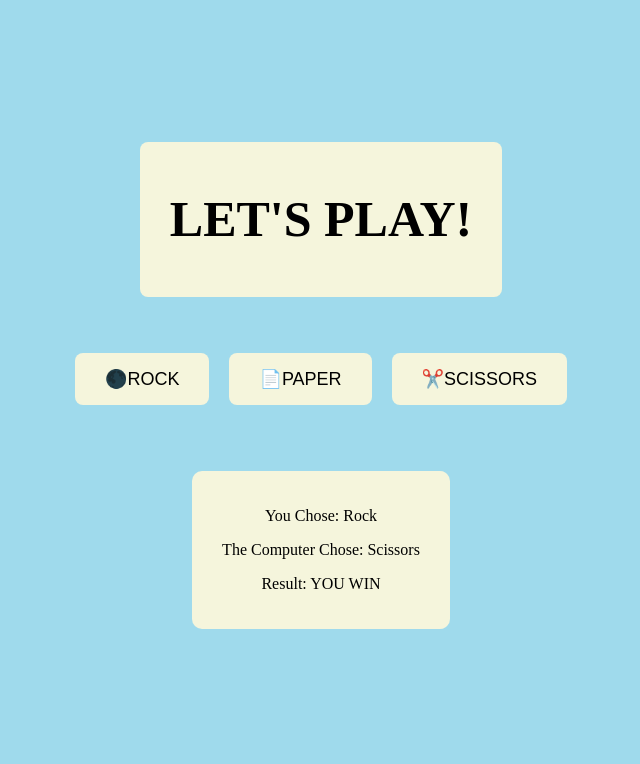
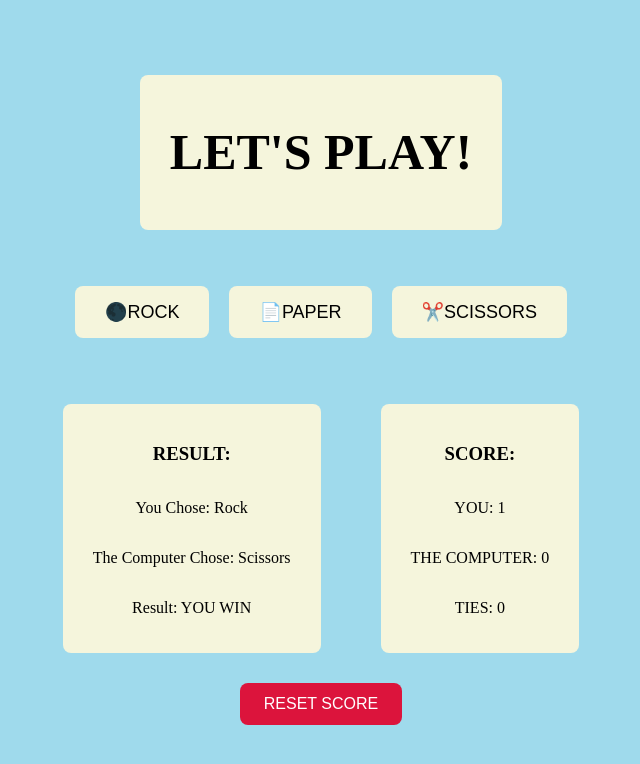
Before and after one commit to mugdhachalla/rock-paper-scissors, a plain HTML site: page index.html in a window 1280 px wide. Both pictures are taken after a click on the button "🌑ROCK". Shown: the whole page, without its empty margins (319-959 px from the left). Drawn offline with Linux system fonts and the light colour scheme.

Commit message:
Added score tracker and reset button

```diff
--- a/index.html
+++ b/index.html
@@ -7,7 +7,6 @@
   <link rel="stylesheet" href="style.css" />
 </head>
 <body>
-    <title> ROCK PAPER SCISSORS </title>
     <div id="header">
         <h1>LET'S PLAY!</h1>
     </div>
@@ -20,11 +19,23 @@
     </div>
     <br>
     <br>
-   <div id="result">
-    <p id="user_choice">You Chose: </p>
-    <p id="comp_choice">The Computer Chose: </p>
-    <p id="winner">Result: </p>
-  </div>
+    <div id="result-score">
+      <div id="result">
+        <h3>RESULT:</h3>
+        <p id="user_choice">You Chose: </p>
+        <p id="comp_choice">The Computer Chose: </p>
+        <p id="winner">Result: </p>
+      </div>
+      <br>
+      <div id="score">
+        <h3>SCORE:</h3>
+        <p id="uwin">YOU: </p>
+        <p id="compwin">THE COMPUTER: </p>
+        <p id="ties">TIES: </p>
+      </div>
+    </div>
+    <button id="reset"> RESET SCORE </button>
+
 <script src="script.js"></script>
 </body>
-<html>
+</html>
--- a/script.js
+++ b/script.js
@@ -1,16 +1,32 @@
 const rockBtn = document.getElementById("rock");
 const paperBtn = document.getElementById("paper");
 const scissorsBtn = document.getElementById("scissors");
+const resetBtn= document.getElementById("reset");
+let uwin=0;
+let compwin=0;
+let ties=0;
 let ui;
-let result;
+resetBtn.addEventListener("click", () => {
+    uwin = 0;
+    compwin = 0;
+    ties = 0;
+    document.getElementById("uwin").textContent = "YOU: 0";
+    document.getElementById("compwin").textContent = "THE COMPUTER: 0";
+    document.getElementById("ties").textContent = "TIES: 0";
+    document.getElementById("user_choice").textContent = "You Chose: ";
+    document.getElementById("comp_choice").textContent = "The Computer Chose: ";
+    document.getElementById("winner").textContent = "Result: ";
+    document.getElementById("result-score").style.display = "none";
+});
+
 rockBtn.addEventListener("click", () => {
     ui=1;
     const comp_input=Math.floor(Math.random()*3)+1;
     comp(comp_input);
     document.getElementById("user_choice").textContent="You Chose: Rock";
-    game(ui,comp_input);
-    document.getElementById("result").style.display = "block";
+    const result =game(ui,comp_input);
     document.getElementById("winner").textContent=result;
+    document.getElementById("result-score").style.display = "flex";
 
 });
 paperBtn.addEventListener("click", () =>{
@@ -18,53 +34,71 @@ paperBtn.addEventListener("click", () =>{
     const comp_input=Math.floor(Math.random()*3)+1;
     comp(comp_input);
     document.getElementById("user_choice").textContent="You Chose: Paper";
-    game(ui,comp_input);
-    document.getElementById("result").style.display = "block";
+    const result =game(ui,comp_input);
     document.getElementById("winner").textContent=result;
+    document.getElementById("result-score").style.display = "flex";
+
 });
 scissorsBtn.addEventListener("click", () =>{
     ui=3;
     const comp_input=Math.floor(Math.random()*3)+1;
     comp(comp_input);
     document.getElementById("user_choice").textContent="You Chose: Scissors";
-    game(ui,comp_input);
-    document.getElementById("result").style.display = "block";
+    const result =game(ui,comp_input);
     document.getElementById("winner").textContent=result;
+    document.getElementById("result-score").style.display = "flex";
 });
 function game(ui,comp_input){
+    let result = ""
     if(ui==1){
         if(comp_input==1){
             result="Result: TIE";
+            ties=ties+1;
         }
         else if(comp_input==2){
             result="Result: YOU LOSE";
+            compwin=compwin+1;
         }
         else{
             result="Result: YOU WIN";
+            uwin=uwin+1;
         }
+
     }
     if(ui==2){
         if(comp_input==1){
             result="Result: YOU WIN";
+            uwin=uwin+1;
         }
         else if(comp_input==2){
             result="Result: TIE";
+            ties=ties+1;
         }
         else{
             result="Result: YOU LOSE";
+            compwin=compwin+1;
         }
     }
     if(ui==3){
         if(comp_input==1){
             result="Result: YOU LOSE";
+            compwin=compwin+1;
         }
         else if(comp_input==2){
             result="Result: YOU WIN";
+            uwin=uwin+1;
         }
         else{
             result="Result: TIE";
+            ties=ties+1;
         }
+
+
     }
+    document.getElementById("uwin").textContent = "YOU: " + uwin;
+    document.getElementById("compwin").textContent = "THE COMPUTER: " + compwin;
+    document.getElementById("ties").textContent = "TIES: " + ties;
+    return result;
 }
 
 function comp(comp_input){
--- a/style.css
+++ b/style.css
@@ -30,10 +30,8 @@ body {
     background-color: pink;
 }
 #header{
-    align-items: first baseline;
     padding: 15px 30px;
     font-size: 25px;
-    cursor: pointer;
     border: none;
     border-radius: 8px;
     background-color: beige;
@@ -41,25 +39,59 @@ body {
     transition: background-color 0.3s;
 }
 #result{
-    display: none;
-    padding: 20px 30px;
-    background-color: beige;
-    border-radius: 10px;
-    font-family: 'Times New Roman', Times, serif;
-    text-align: center;
-    max-width: 400px;
-    margin: 30px auto;
-    transition: background-color 0.3s ease;
-    cursor:pointer;
+  display: flex;
+  flex-direction: column;
+  align-items: center;
+  border: none;
+  border-radius: 8px;
+  padding: 20px 30px;
+  background-color: beige;
+  font-family: 'Times New Roman', Times, serif;
+  transition: background-color 0.3s ease;
+}
+
+#score{
+  display: flex;
+  flex-direction: column;
+  align-items: center;
+  border: none;
+  border-radius: 8px;
+  padding: 20px 30px;
+  background-color: beige;
+  font-family: 'Times New Roman', Times, serif;
+  transition: background-color 0.3s ease;
+}
+
+#result-score {
+  display: none;
+  flex-direction: row;
+  gap: 30px;
+  margin-top: 30px;
+  justify-content: center;
+  flex-wrap: wrap;
+}
+#reset {
+  margin-top: 30px;
+  padding: 12px 24px;
+  font-size: 16px;
+  background-color: crimson;
+  color: white;
+  border: none;
+  border-radius: 8px;
+  cursor: pointer;
+  transition: background-color 0.3s;
+}
+#reset:hover {
+  background-color: darkred;
 }
 @media (max-width: 600px) {
   body {
     padding: 20px;
-    justify-content: flex-start; /* so content starts from top */
+    justify-content: flex-start;
   }
 
   #buttons {
-    flex-direction: column;   /* stack buttons vertically */
+    flex-direction: column;
     gap: 15px;
     align-items: center;
   }
@@ -83,4 +115,14 @@ body {
     margin-top: 20px;
     width: 90%;
   }
+  #score {
+    flex-direction: column;
+    align-items: center;
+    gap: 10px;
+    text-align: center;
+  }
+  #result-score {
+    flex-direction: column;
+    align-items: center;
+  }
 }
```
Also changed, not shown: 1 other file. Lines whose indentation alone changed are shown as unchanged.
